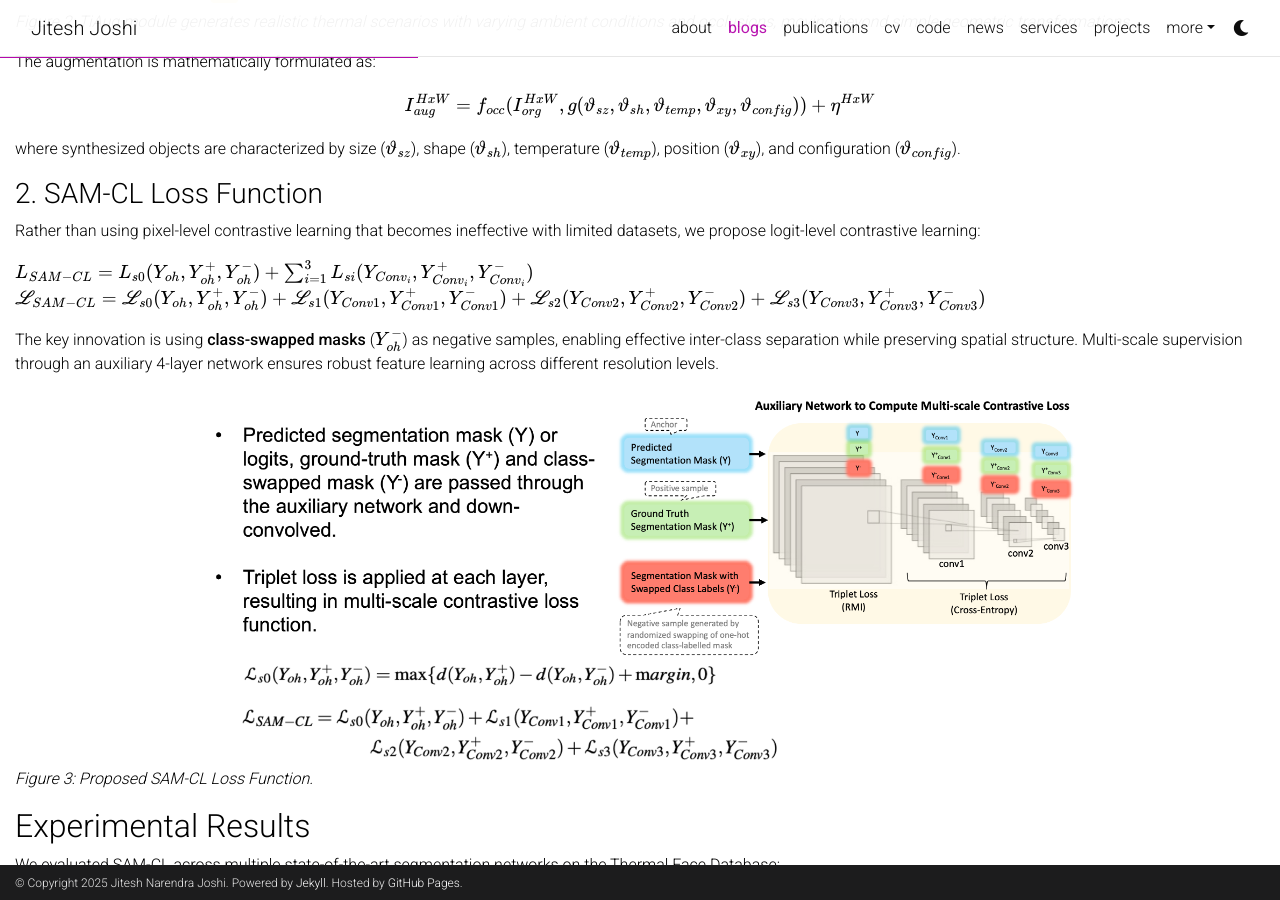
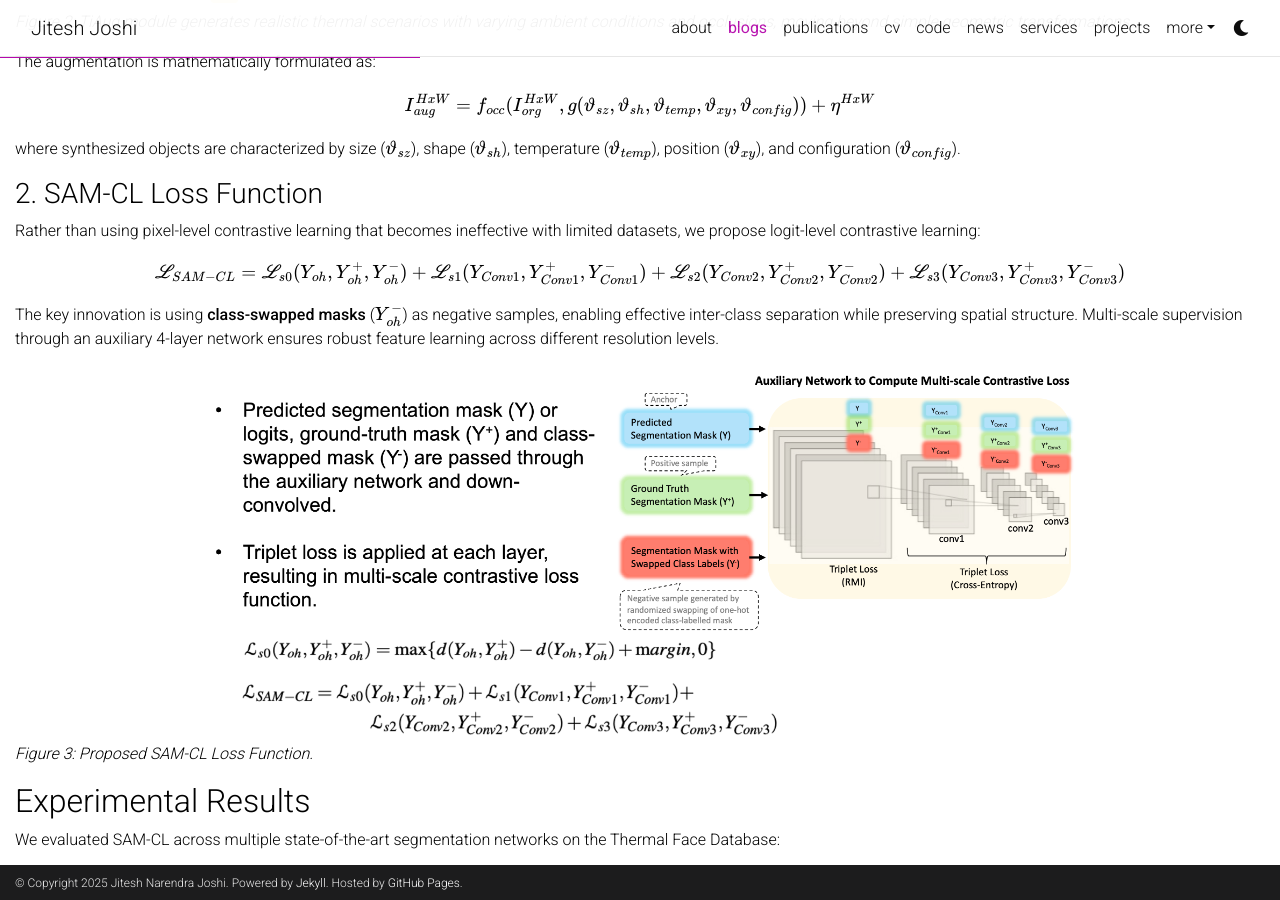
Before and after one commit to jnj256/jnj256.github.io, a Jekyll site: the page built from _posts/2023-02-28-Semantic Segmentation.md, in a window 1280 px wide and 900 px high, scrolled down 1783 px. Built offline with Jekyll 4.4.1, drawn with Linux system fonts in a browser that asks for light colours; full-size pictures stand in for the smaller copies a plugin makes; comment, search, counter and statistics services are not loaded; a style sheet for code colours, icons or effects is not loaded.

Commit message:
bug fixes

```diff
--- a/_posts/2023-02-28-Semantic Segmentation.md
+++ b/_posts/2023-02-28-Semantic Segmentation.md
@@ -55,7 +55,6 @@ where synthesized objects are characterized by size ($$\vartheta_{sz}$$), shape
 
 Rather than using pixel-level contrastive learning that becomes ineffective with limited datasets, we propose logit-level contrastive learning:
 
-$$L_{SAM-CL} = L_{s0}(Y_{oh}, Y^+_{oh}, Y^-_{oh}) + \sum_{i=1}^{3} L_{si}(Y_{Conv_i}, Y^+_{Conv_i}, Y^-_{Conv_i})$$
 $$\mathscr{L}_{SAM-CL} = \mathscr{L}_{s0}(Y_{oh}, Y^{+}_{oh}, Y^{-}_{oh}) + \mathscr{L}_{s1}(Y_{Conv1}, Y^{+}_{Conv1}, Y^{-}_{Conv1}) + \mathscr{L}_{s2}(Y_{Conv2}, Y^{+}_{Conv2}, Y^{-}_{Conv2}) + \mathscr{L}_{s3}(Y_{Conv3}, Y^{+}_{Conv3}, Y^{-}_{Conv3})$$
 
 The key innovation is using **class-swapped masks** ($$Y^-_{oh}$$) as negative samples, enabling effective inter-class separation while preserving spatial structure. Multi-scale supervision through an auxiliary 4-layer network ensures robust feature learning across different resolution levels.
```
Also changed, not shown: _news/2023-02_samcl.md (+1 -1 lines).
